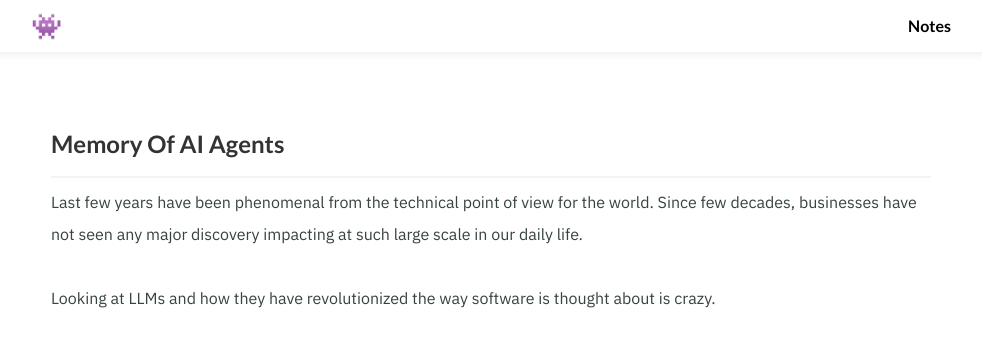
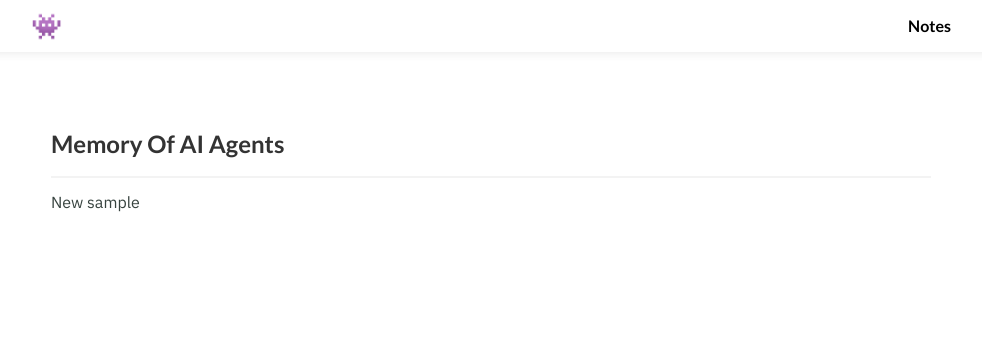
Before and after one commit to shkamaru/shkamaru.github.io, a Jekyll site: the page built from _posts/2024-12-21-AI-agent-memory.md, in a window 1280 px wide. Shown: the top 347 px of the page, without its empty margins (149-1131 px from the left). Built offline with Jekyll 4.4.1, drawn with Linux system fonts in a browser that asks for light colours; nearby versions of some CDN libraries.

```diff
--- a/Gemfile
+++ b/Gemfile
@@ -8,7 +8,7 @@ source "https://rubygems.org"
 #
 # This will help ensure the proper Jekyll version is running.
 # Happy Jekylling!
-# gem "jekyll", "~> 4.3.4"
+gem "jekyll", "~> 3.10.0"
 
 # This is the default theme for new Jekyll sites. You may change this to anything you like.
 
--- a/_posts/2024-12-21-AI-agent-memory.md
+++ b/_posts/2024-12-21-AI-agent-memory.md
@@ -1,11 +1,7 @@
 ---
 layout: note
 title: "Memory Of AI Agents"
-date: 2024-12-21
 ---
-
 #### {{ page.title }}
 ---
-Last few years have been phenomenal from the technical point of view for the world. Since few decades, businesses have not seen any major discovery impacting at such large scale in our daily life. \
-\
-Looking at LLMs and how they have revolutionized the way software is thought about is crazy.
+New sample
```
Also changed, not shown: _data/blogs.yml (+7 -1 lines), _posts/2024-10-09-AI-agent-ecosystem.md (added, +37 -0 lines), Gemfile.lock.
